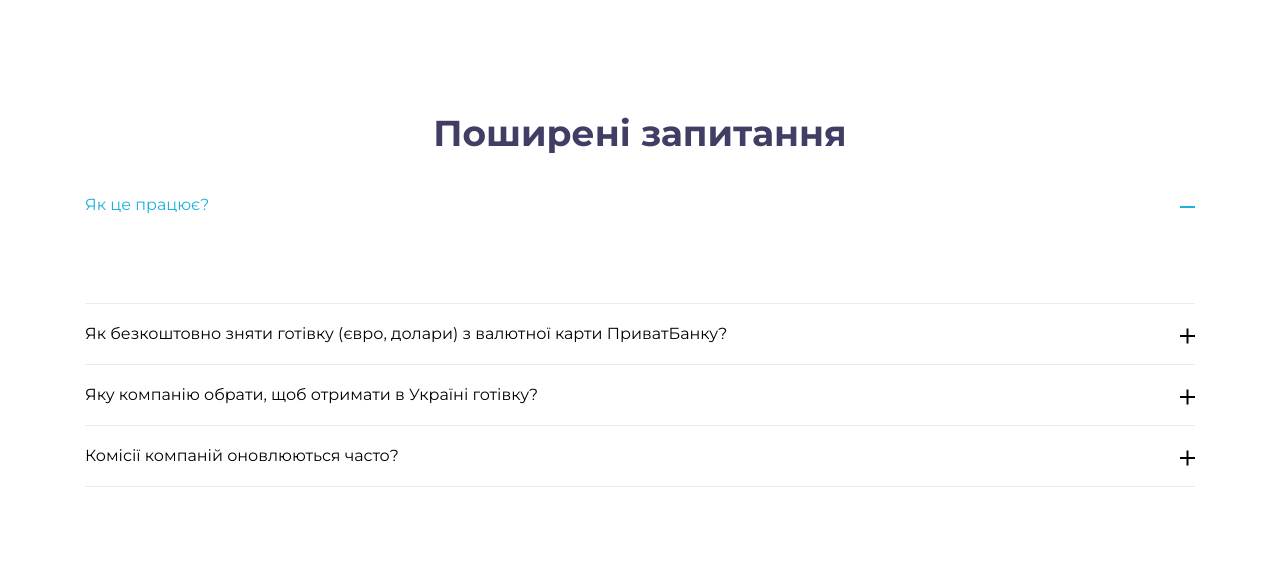
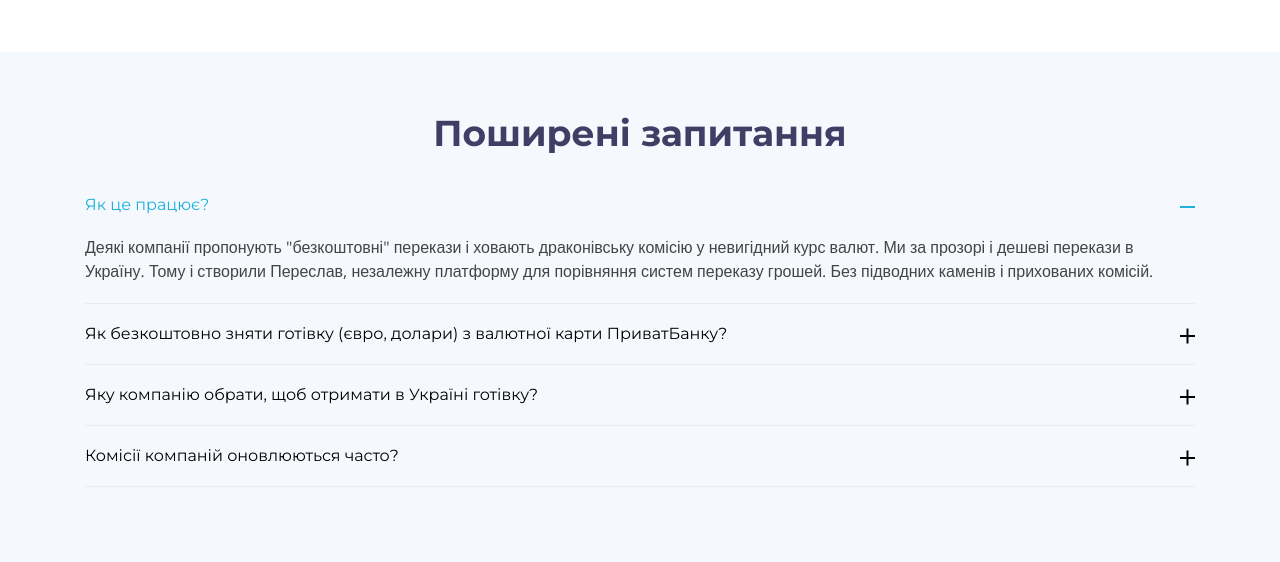
Before and after one commit to elneoor/pandemiia, a Django app: page / in a window 1280 px wide, after a click on "Як це працює?". Shown: the part 1538-2100 px from the top of the page. Run offline with Django 3.2, Linux system fonts and the light colour scheme; some libraries are stand-ins or nearby versions; some web fonts are replaced.

Commit message:
Add background to FAQ

```diff
--- a/comparison/templates/comparison/index.html
+++ b/comparison/templates/comparison/index.html
@@ -208,7 +208,7 @@
         <!--==========================
           Frequently Asked Questions Section
         ============================-->
-        <section id="faq" style="color: #ffffff;">
+        <section id="faq">
             <div class="container">
                 <header class="section-header">
                     <h3>Поширені запитання</h3>
--- a/static/comparison/css/style.css
+++ b/static/comparison/css/style.css
@@ -1186,6 +1186,7 @@
 #faq {
     padding: 60px 0;
     overflow: hidden;
+    background: #f5f8fd;
 }
 
 #faq #faq-list {
```
